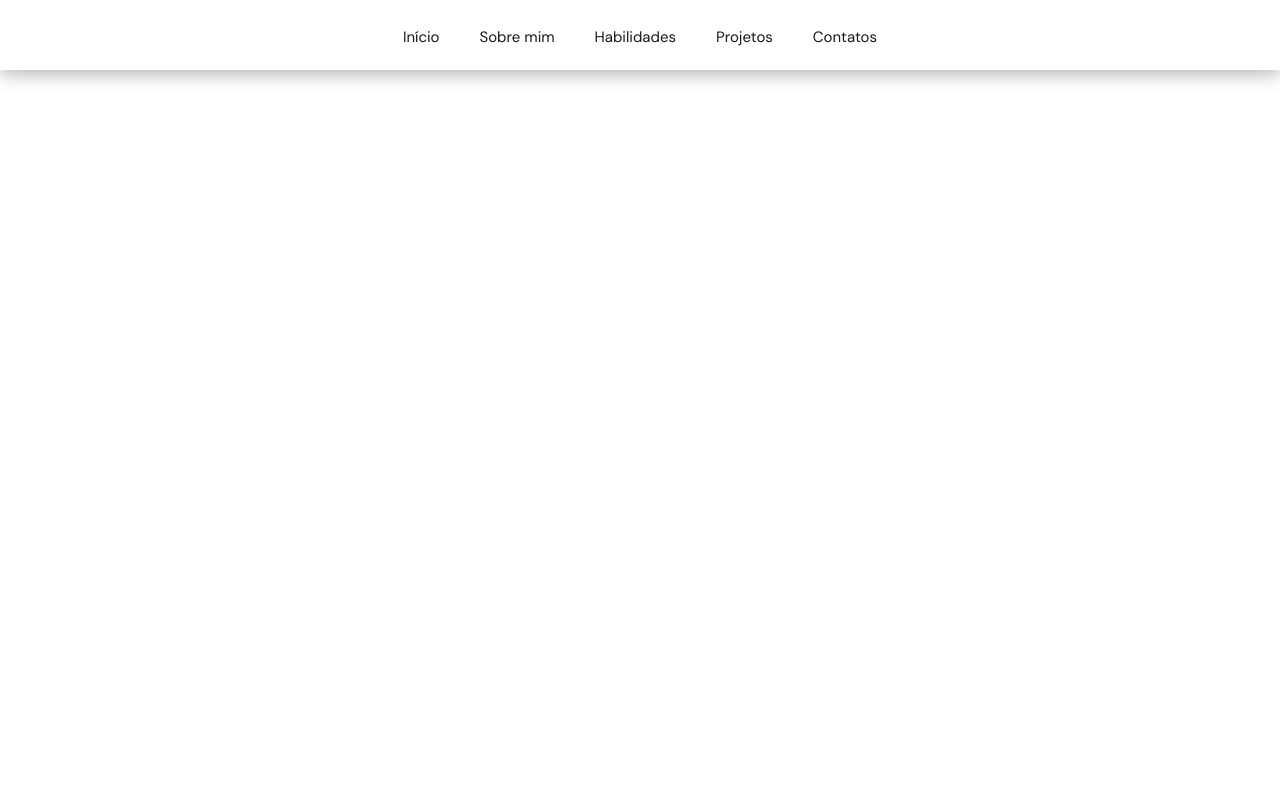
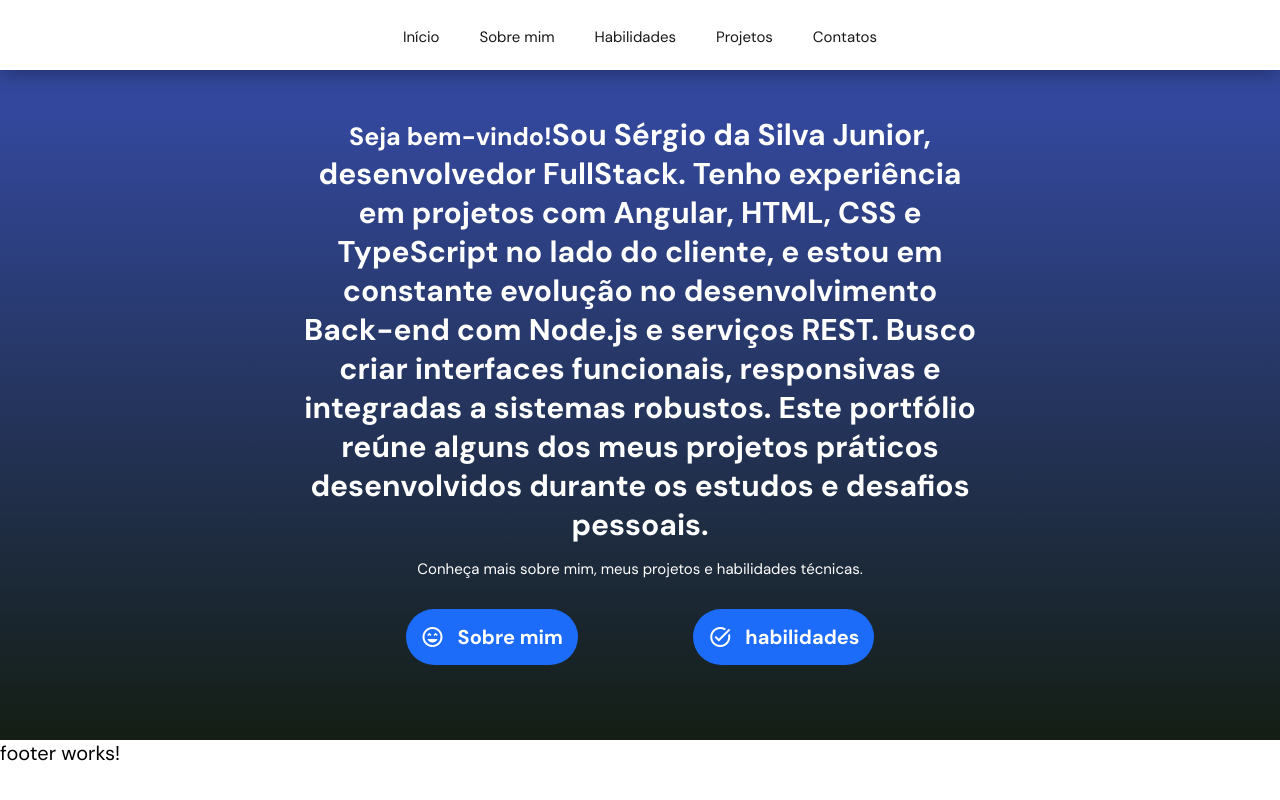
Before and after one commit to Sergiojr1992/portfolio-sergio, an Angular app: page / in a window 1280 px wide. Built offline with nearby package versions, Linux system fonts and the light colour scheme.

Commit message:
box banner

```diff
--- a/src/app/home/home.css
+++ b/src/app/home/home.css
@@ -0,0 +1,71 @@
+/* box banner */
+.banner {
+    display: flex;
+    justify-content: center;
+    background: linear-gradient(180deg, var(--color-blue-2) 15% , var(--color-blue-3));
+    color: #fff;
+    padding-top: 70px;
+    text-align: center;
+}
+
+.banner .box {
+    display: flex;
+    flex-direction: column;
+    align-items: center;
+    padding: 45px 5px;
+    max-width: 700px;
+    margin: 0 auto;
+    width: 100%;
+}
+
+.banner .box .paragrafo{
+    margin: 15px 0;
+    font-size: var(--font-size-5);
+    font-weight: 400;
+    color: #fff;
+}
+
+.banner .box .title1{
+    font-size: var(--font-size-3);
+}
+
+.banner .box .title2 {
+    font-size: var(--font-size-1);
+    display: block;
+    max-width: 450px;
+}
+
+.banner .box .buttons {
+    display: flex;
+    align-items: center;
+    flex-wrap: wrap;
+    margin: 15px 0;
+    width: 100%;
+    justify-content: space-evenly;
+}
+
+.banner .box .buttons a {
+    display: flex;
+    align-items: center;
+    justify-content: center;
+    padding: 15px;
+    min-width: 150px;
+    border-radius: 35px;
+    margin: 0 5px 15px;
+    font-size: var(--font-size-4);
+    font-weight: 700;
+    background: var(--color-blue-1);
+    color: #fff;
+
+    text-decoration: none;
+    gap: 8px;
+}
+
+.banner .box .buttons a:hover {
+    background: var(--color-blue-2);
+
+}
+
+.banner .box .buttons a i {
+    margin-right: 5px;
+}
--- a/src/app/home/home.html
+++ b/src/app/home/home.html
@@ -1 +1,31 @@
-<p>home works!</p>
+<main>
+    <section id="banner" class="banner">
+        <div class="box">
+            <h1>
+                <span class="title1">Seja bem-vindo!</span>
+                <span class="tille2">Sou Sérgio da Silva Junior, desenvolvedor FullStack. Tenho
+                    experiência em projetos com Angular, HTML, CSS e TypeScript no lado do cliente, e estou em constante
+                    evolução no desenvolvimento Back-end com Node.js e serviços REST.
+
+                    Busco criar interfaces funcionais, responsivas e integradas a sistemas robustos. Este portfólio
+                    reúne alguns dos meus projetos práticos desenvolvidos durante os estudos e desafios pessoais.</span>
+            </h1>
+            <p class="paragrafo">Conheça mais sobre mim, meus projetos e habilidades técnicas.</p>
+
+            <div class="buttons">
+                <a href="#about">
+                    <i class="material-symbols-outlined">
+                        sentiment_very_satisfied
+
+                    </i>Sobre mim
+                </a>
+                <a href="#skills"><i class="material-symbols-outlined">
+                        task_alt
+                </i>
+                    habilidades
+
+                </a>
+            </div>
+        </div>
+    </section>
+</main>
--- a/src/index.html
+++ b/src/index.html
@@ -1,19 +1,23 @@
 <!doctype html>
-<html lang="en">
+<html lang="pt-BR">
 
 <head>
   <meta charset="utf-8">
   <title>Portfolio Sergio</title>
   <base href="/">
+
   <meta name="viewport" content="width=device-width, initial-scale=1">
+
   <link rel="icon" type="image/x-icon" href="favicon.ico">
+
   <link rel="preconnect" href="https://fonts.googleapis.com">
   <link rel="preconnect" href="https://fonts.gstatic.com" crossorigin>
+
   <link
     href="https://fonts.googleapis.com/css2?family=DM+Sans:ital,opsz,wght@0,9..40,100..1000;1,9..40,100..1000&family=PT+Sans:ital,wght@0,400;0,700;1,400;1,700&display=swap"
     rel="stylesheet">
-  <link rel="stylesheet"
-    href="https://fonts.googleapis.com/css2?family=Material+Symbols+Outlined:opsz,wght,FILL,GRAD@20..48,100..700,0..1,-50..200&icon_names=dehaze" />
+
+  <link href="https://fonts.googleapis.com/css2?family=Material+Symbols+Outlined" rel="stylesheet" />
 </head>
 
 <body>
```
